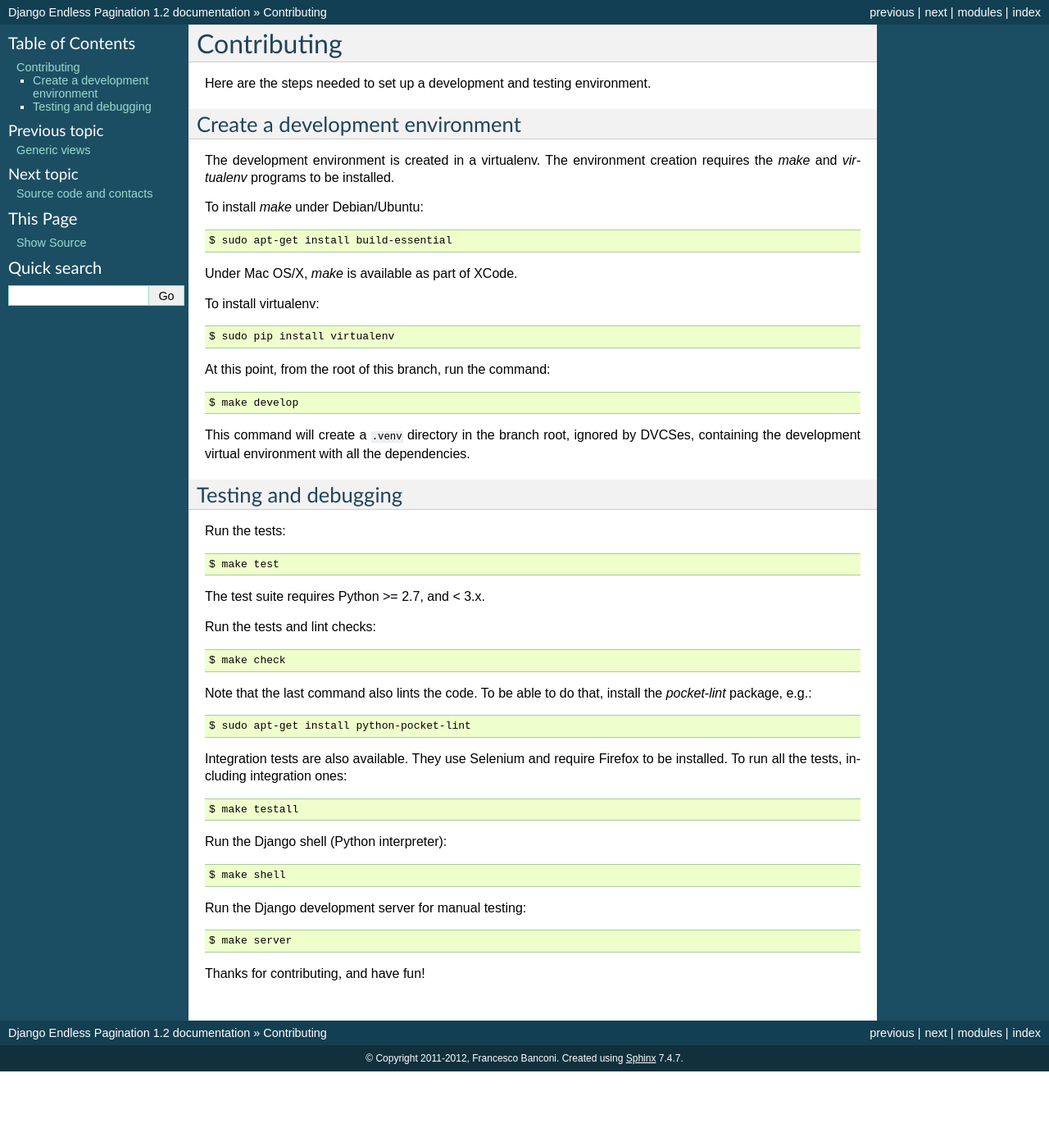
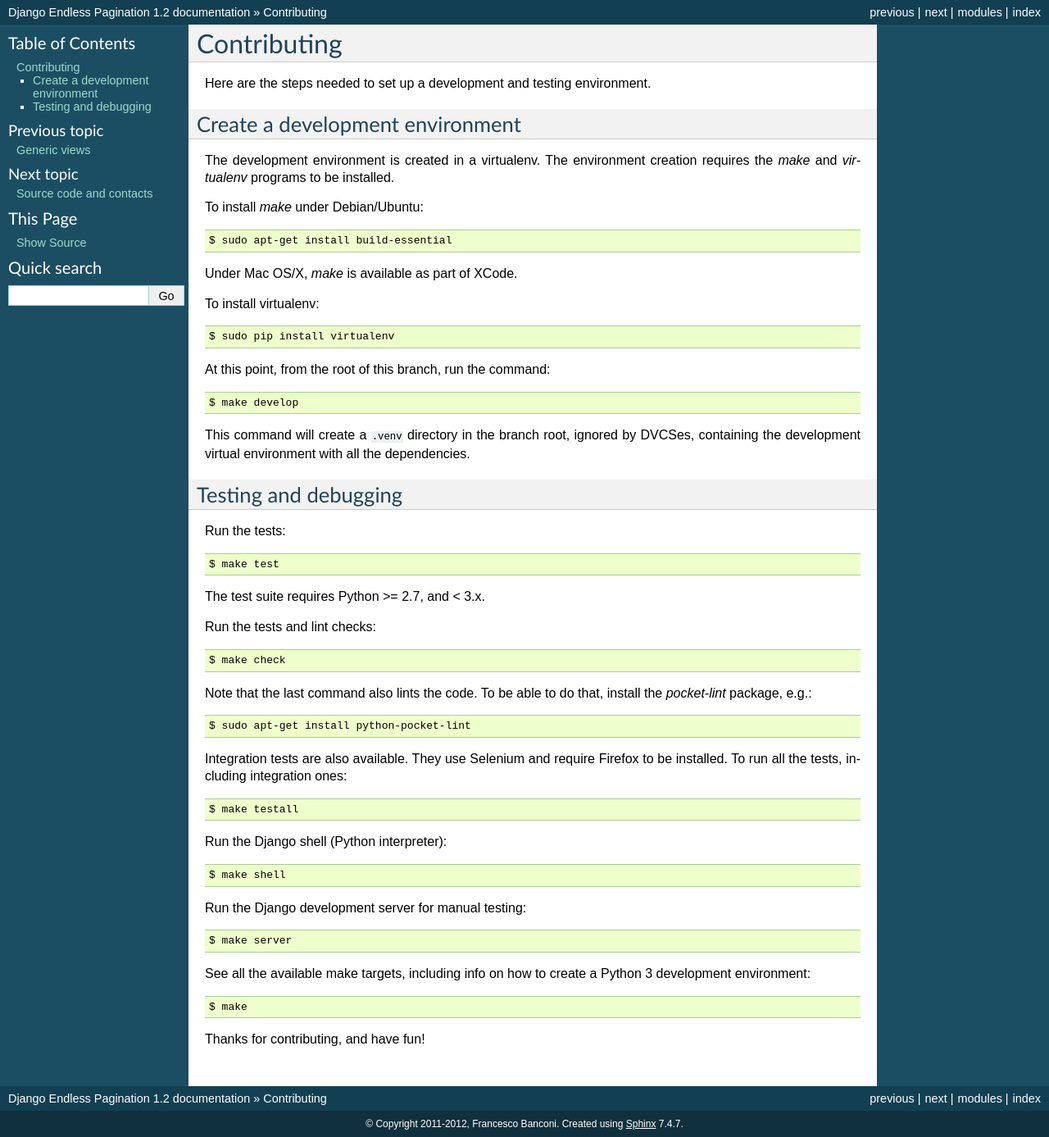
Before and after one commit to frankban/django-endless-pagination, a Sphinx documentation site: the page built from doc/contributing.rst, in a window 1280 px wide. Shown: the whole page at 82% size. Built offline with Sphinx 7.4.7, drawn with Linux system fonts in a browser that asks for light colours; before the commit the page ends 1307 px from its top, so only the background shows below that.

Commit message:
More contributing documentation.

```diff
--- a/doc/contributing.rst
+++ b/doc/contributing.rst
@@ -58,4 +58,9 @@
 
     $ make server
 
+See all the available make targets, including info on how to create a Python 3
+development environment::
+
+    $ make
+
 Thanks for contributing, and have fun!
```
Also changed, not shown: 1 other file.
